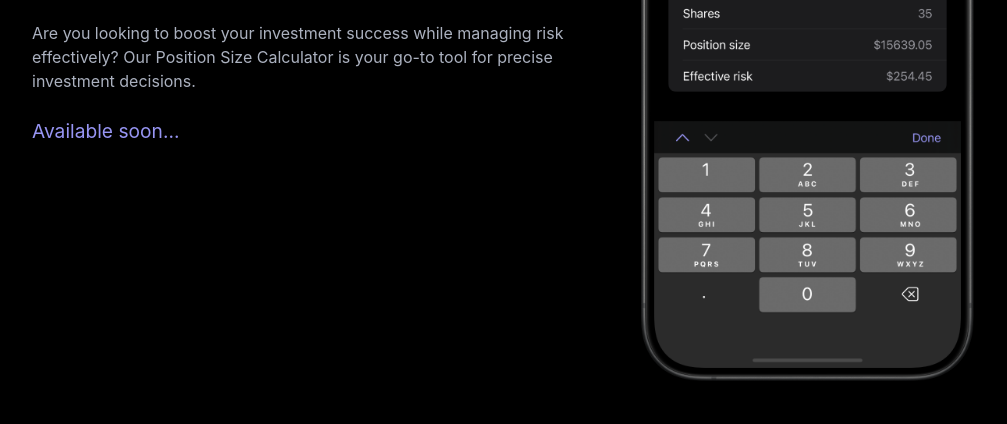
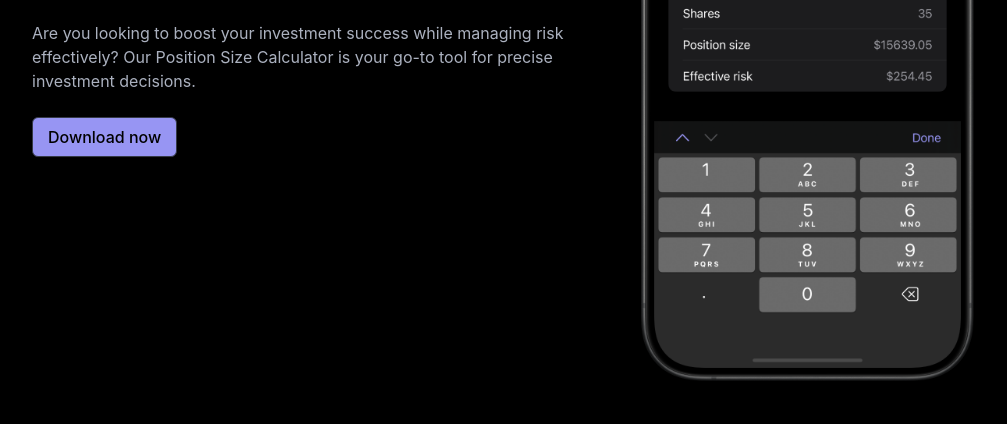
Before and after one commit to Exquaso/PositionSizeCalculator, a plain HTML site: page index.html in a window 1280 px wide. Shown: the part 376-800 px from the top of the page, without its empty margins (128-1135 px from the left). Drawn offline with nearby package versions, Linux system fonts and the light colour scheme.

Commit message:
Add download button

```diff
--- a/assets/stylesheets/styles.css
+++ b/assets/stylesheets/styles.css
@@ -36,9 +36,10 @@
     font-size: 1.2rem;
   }
 
-  button {
+  .button {
     background-color: var(--primary-color);
     color: #000000;
+    text-decoration: none;
   }
 
   .screenshot {
--- a/index.html
+++ b/index.html
@@ -9,6 +9,7 @@
       content="Are you looking to boost your investment success while managing risk effectively? Our Position Size Calculator is your go-to tool for precise investment decisions."
     />
     <meta name="robots" content="index, follow" />
+    <meta name="apple-itunes-app" content="app-id=6581491665" />
     <meta property="og:site_name" content="Stock Position Size Calculator" />
     <meta
       property="og:title"
@@ -40,8 +41,12 @@
                 risk effectively? Our Position Size Calculator is your go-to
                 tool for precise investment decisions.
               </p>
-              <!-- <button class="button">Download now</button> -->
-              <p id="available-soon">Available soon...</p>
+              <a
+                class="button"
+                href="https://apps.apple.com/app/stock-position-size-calculator/id6581491665"
+                target="_blank"
+                >Download now</a
+              >
             </div>
             <div class="column screenshot">
               <img src="./assets/images/screenshots/screenshot-iphone.png" />
```
